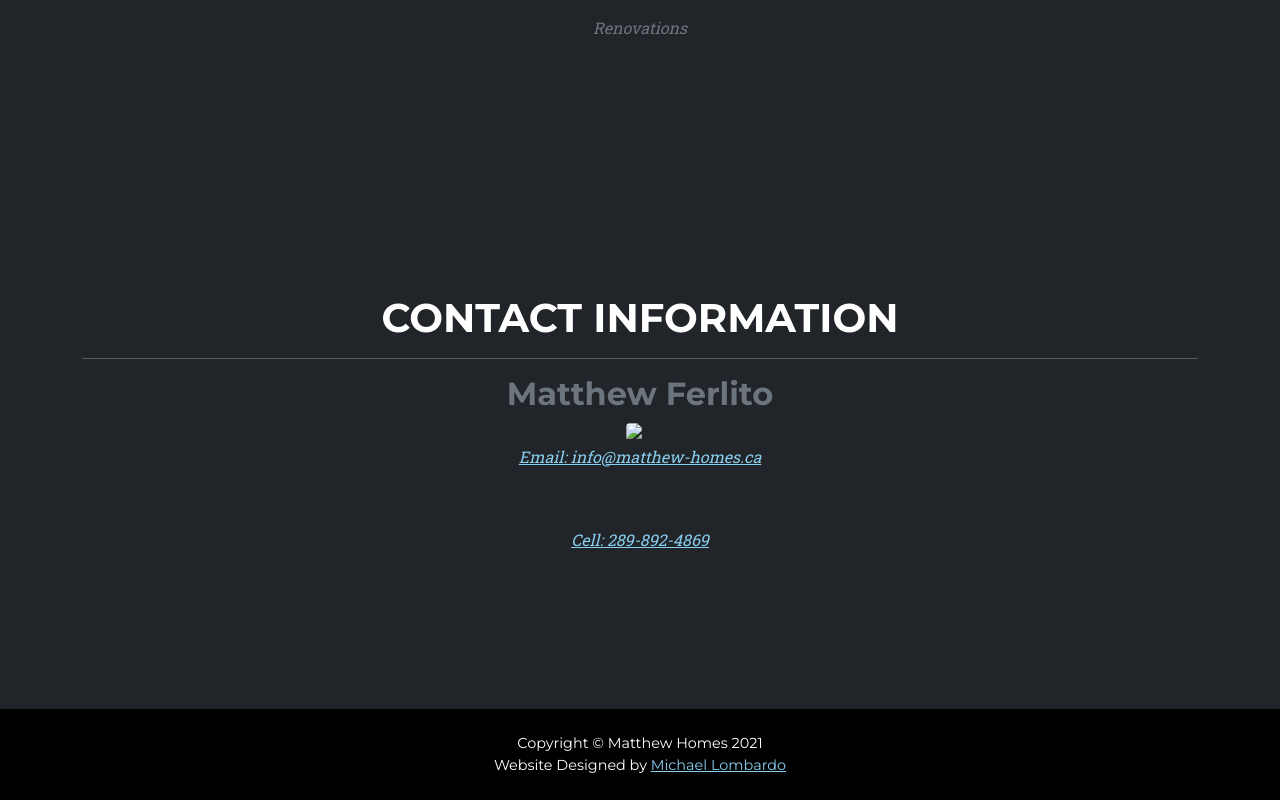
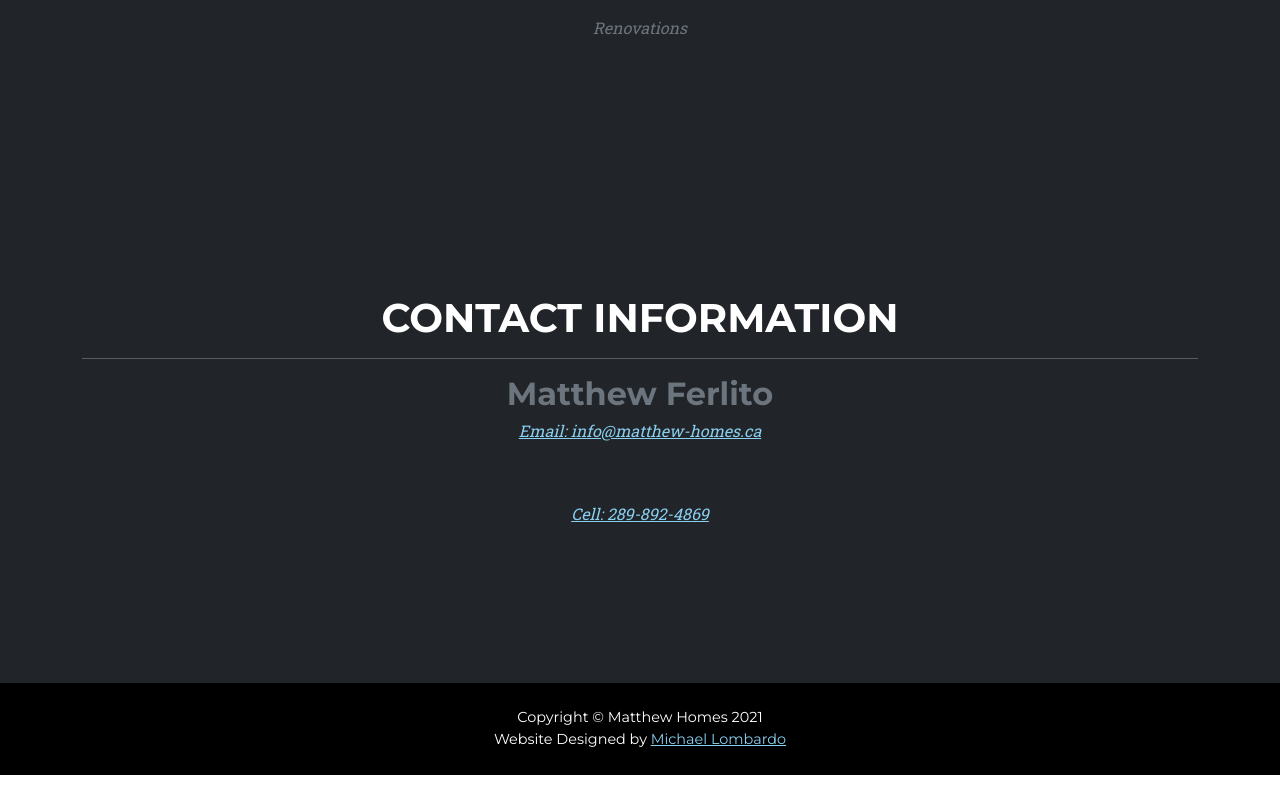
Before and after one commit to MatthewFHomes/MatthewFHomes, a plain HTML site: page index.html in a window 1280 px wide. Shown: the part 861-1661 px from the top of the page. After the commit the page ends 1636 px from the top, so only its background shows below. Drawn offline with nearby package versions, Linux system fonts and the light colour scheme.

Commit message:
Update index.html

```diff
--- a/index.html
+++ b/index.html
@@ -202,7 +202,6 @@
                     <h2 class="section-heading text-uppercase">Contact Information</h2>
                     <hr>
                     <h2 class="section-subheading text-muted">Matthew Ferlito</h2>
-                    <img src="assets/profPic.png" class="rounded float-center" alt="...">
                     <h3 class="section-subheading text-muted"><a href="mailto:info@matthew-homes.ca">Email: info@matthew-homes.ca</a></h3>
                     <h3 class="section-subheading text-muted"><a href="tel:289-892-4869">Cell: 289-892-4869</a></h3>
                 </div>
```
